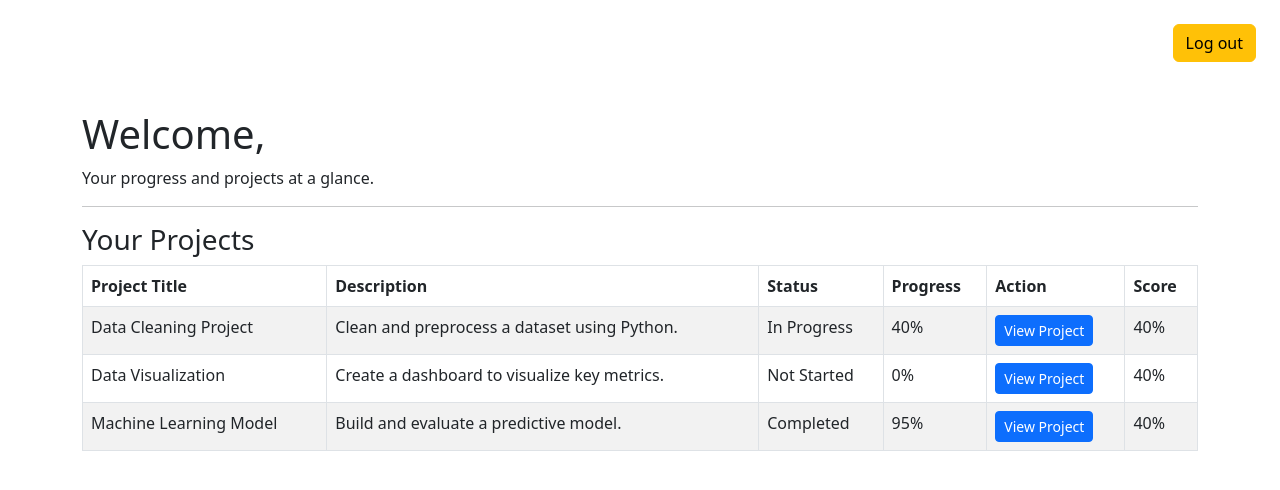
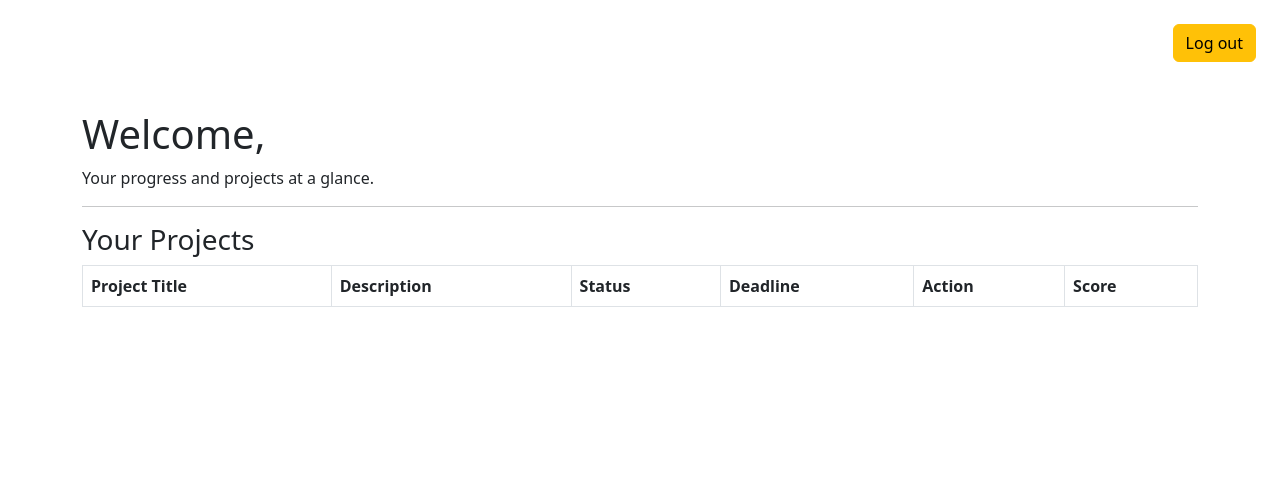
Before and after one commit to sumitbansode360/Ionots, a Django app: page / in a window 1280 px wide. Shown: the top 490 px of the page. Run offline with Django 5.2, Linux system fonts and the light colour scheme; a user stored in the database is signed in; data comes from the database, SQL or seed files in the repository; both versions use the stored data as it was after the commit; lists and menus that the app fills with data are empty.

Commit message:
home page done

```diff
--- a/Ionots/assignment/models.py
+++ b/Ionots/assignment/models.py
@@ -17,7 +17,6 @@ class Project(models.Model):
     deadline = models.DateField()
     assigned_to = models.ForeignKey(User, on_delete=models.CASCADE, related_name='projects', null=True)
     total_score = models.IntegerField(default=0)  # To store the total score of the project
-
     def __str__(self):
         return self.title
 
--- a/Ionots/assignment/urls.py
+++ b/Ionots/assignment/urls.py
@@ -3,5 +3,6 @@ from assignment.views import index
 
 urlpatterns = [
     path('', index, name="index"),
+    path('project/<id>', index, name="ProjectDetail"),
 
 ]
--- a/Ionots/assignment/views.py
+++ b/Ionots/assignment/views.py
@@ -7,4 +7,18 @@ def index(request):
     if not request.user.is_authenticated:
         return redirect('Loginview')
 
-    return render(request, 'index.html')
+    user = request.user
+    projects = Project.objects.filter(assigned_to=user)
+
+    context = {
+        'projects' : projects
+    }
+    return render(request, 'index.html', context)
+
+def projectDetail(request, id):
+    # if not request.user.is_authenticated:
+    #     return redirect('Loginview')
+
+    # user = request.user
+    # projects = Project.objects.filter(assigned_to=user)
+    return render(request, 'prjdetail.html')
--- a/Ionots/templates/index.html
+++ b/Ionots/templates/index.html
@@ -22,39 +22,22 @@
                 <th>Project Title</th>
                 <th>Description</th>
                 <th>Status</th>
-                <th>Progress</th>
+                <th>Deadline</th>
                 <th>Action</th>
                 <th>Score</th>
             </tr>
         </thead>
         <tbody>
-            <tr>
-                <td>Data Cleaning Project</td>
-                <td>Clean and preprocess a dataset using Python.</td>
-                <td>In Progress</td>
-                <td>40%</td>
-                <td><a href="/view-project/1/" class="btn btn-primary btn-sm">View Project</a></td>
-                <td>40%</td>
-
-            </tr>
-            <tr>
-                <td>Data Visualization</td>
-                <td>Create a dashboard to visualize key metrics.</td>
-                <td>Not Started</td>
-                <td>0%</td>
-                <td><a href="/view-project/2/" class="btn btn-primary btn-sm">View Project</a></td>
-                <td>40%</td>
-
-            </tr>
-            <tr>
-                <td>Machine Learning Model</td>
-                <td>Build and evaluate a predictive model.</td>
-                <td>Completed</td>
-                <td>95%</td>
-                <td><a href="/view-project/3/" class="btn btn-primary btn-sm">View Project</a></td>
-                <td>40%</td>
-
-            </tr>
+            {% for project in projects %}
+                <tr>
+                    <td>{{project.title}}</td>
+                    <td>{{ project.description|slice:":20" }}</td>
+                    <td>{{project.status}}</td>
+                    <td>{{project.deadline}}</td>
+                    <td><a href="{% url "ProjectDetail" project.id %}" class="btn btn-primary btn-sm">View Project</a></td>
+                    <td>{{project.total_score}}</td>
+                </tr>
+            {% endfor %}
         </tbody>
     </table>
 </div>
```
Also changed, not shown: Ionots/templates/prjdetail.html (added, +29 -0 lines), Ionots/db.sqlite3.
